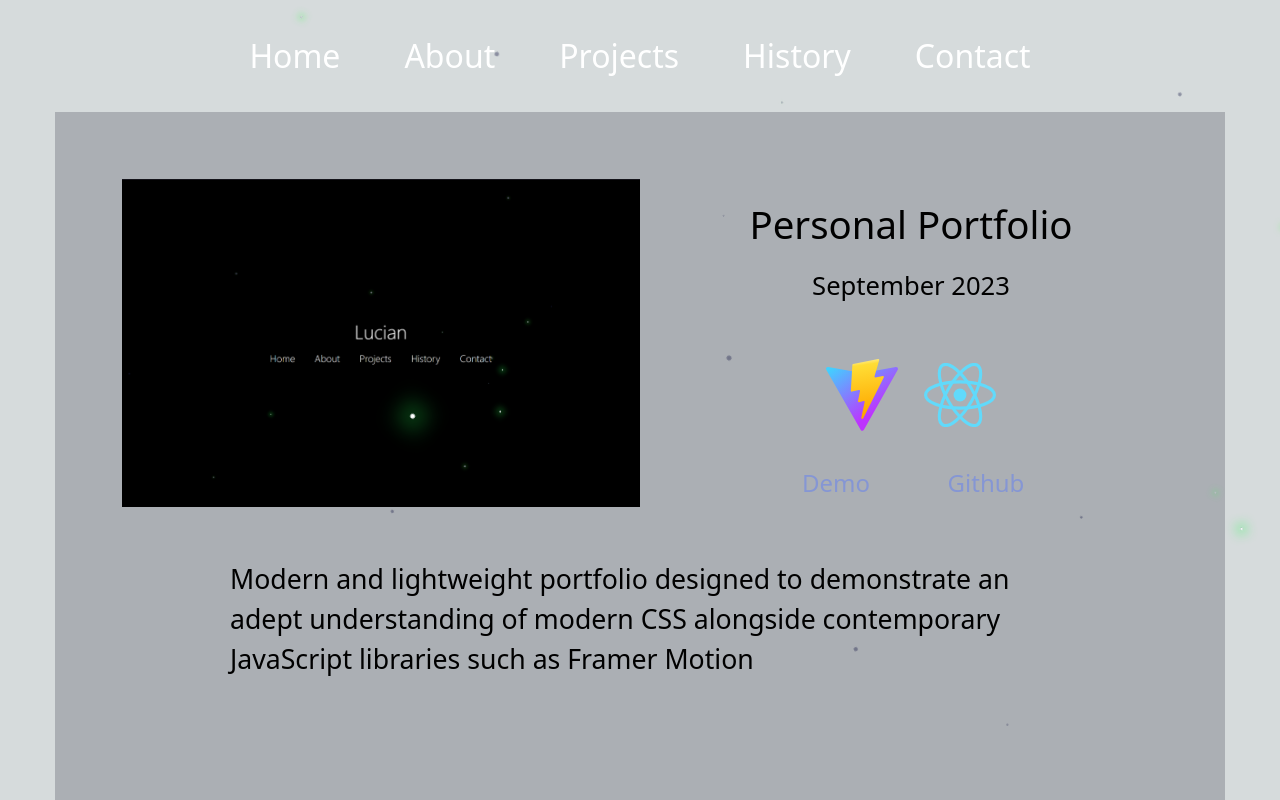
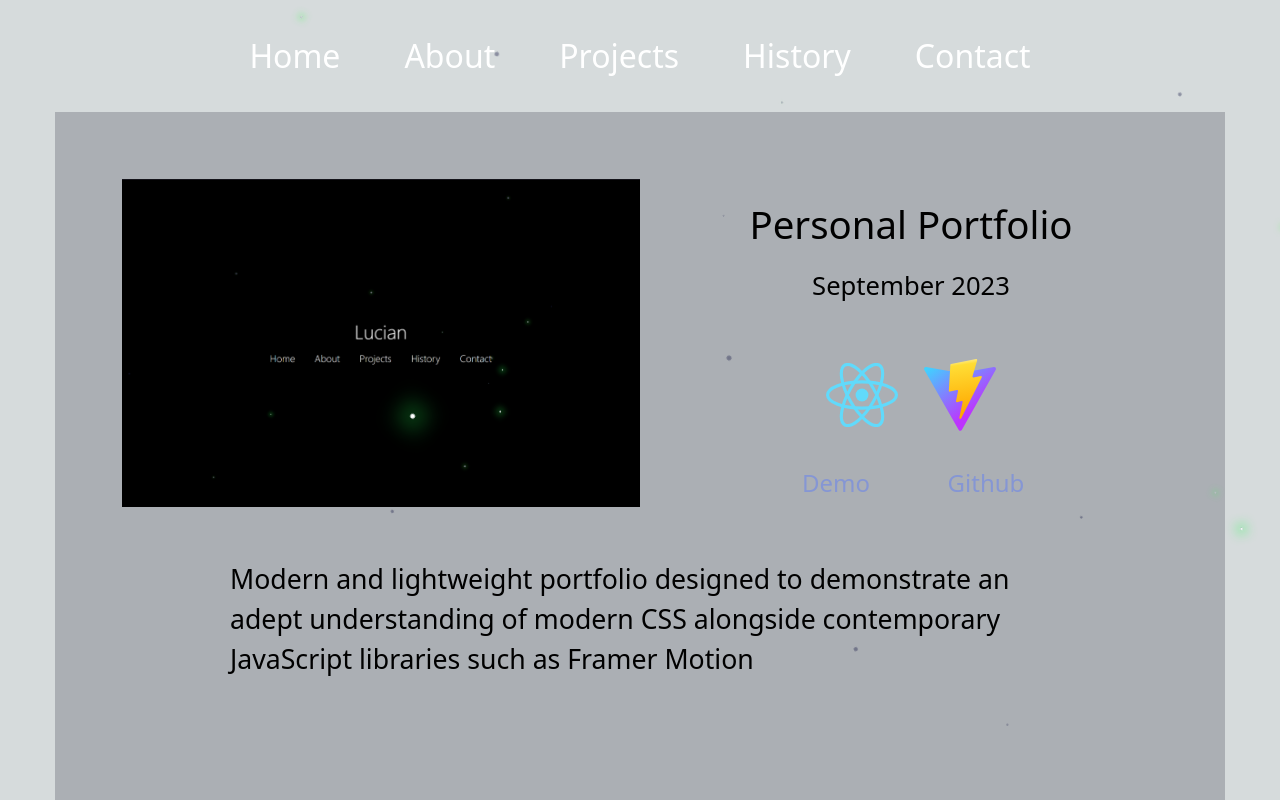
Before and after one commit to lucian1996/vite-react-portfolio, a React (Vite) app: page /projects in a window 1280 px wide. Shown: the top 800 px of the page. Built offline with nearby package versions, Linux system fonts and the light colour scheme.

Commit message:
relational icons

```diff
--- a/src/components/project.tsx
+++ b/src/components/project.tsx
@@ -10,12 +10,16 @@ interface ProjectProps {
 }
 
 export default function Project(data: ProjectProps) {
-  const TechIcons = () => {
+  function TechIcons({ reverse }: { reverse?: boolean }) {
     const techIconsArray = data.techArray.map((tech) => (
       <img key={tech} src={`/${tech}.svg`} alt={tech} width={72} height={72} />
     ));
+    if (reverse) {
+      techIconsArray.reverse();
+    }
     return techIconsArray;
-  };
+  }
+
 
   if (data.textLeft) {
     return (
@@ -32,7 +36,7 @@ export default function Project(data: ProjectProps) {
               <div className="project-header-info-date">{data.date}</div>
             </div>
             <div className="project-header-info-tech">
-              <TechIcons />
+              <TechIcons reverse={data.textLeft} />
             </div>
             <div className="project-header-info-links">
               <div className="project-header-info-link">
```
